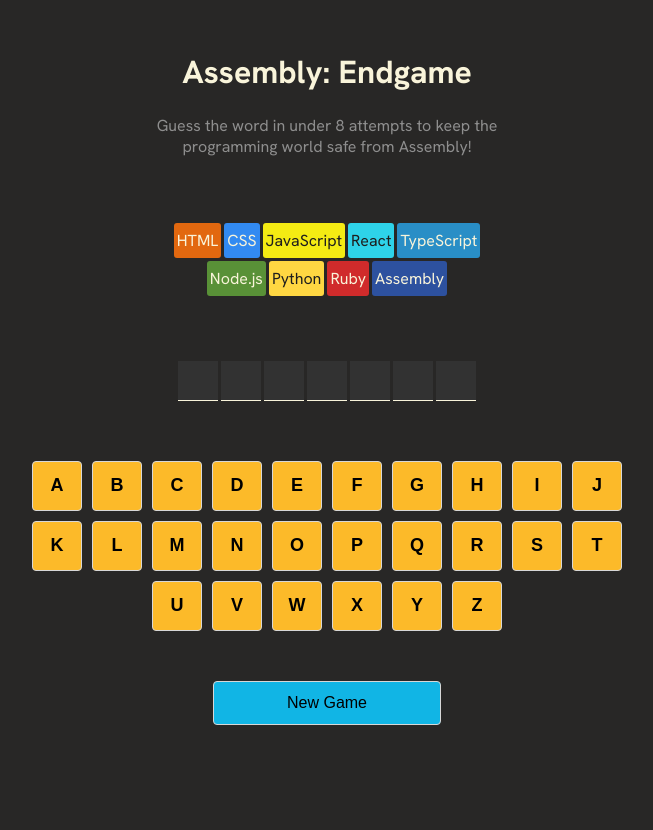
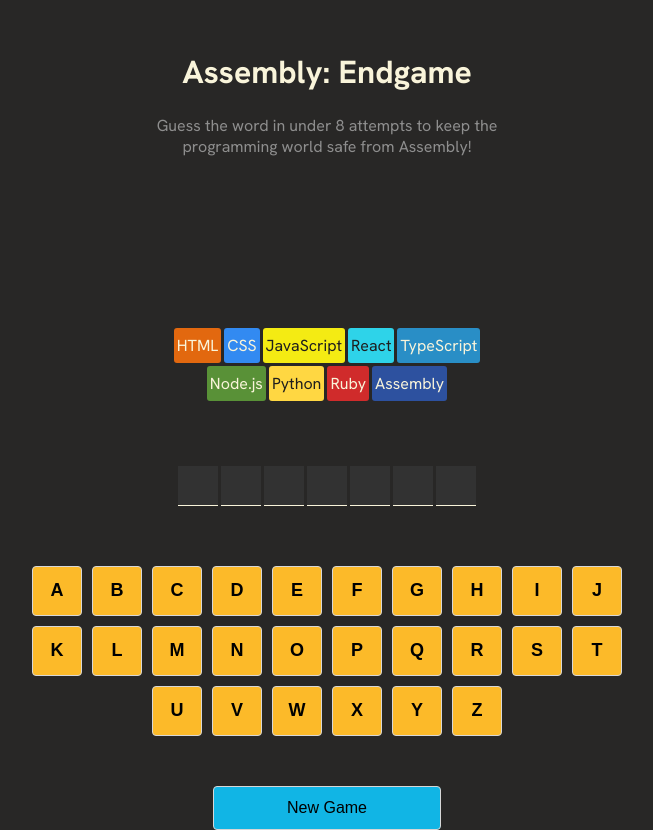
Before and after one commit to gurvirc/hangman-assembly-endgame, a React (Vite) app: page / in a window 1280 px wide. Shown: the whole page, without its empty margins (313-966 px from the left). Before the commit the page ends 800 px from the top, so only its background shows below. Built offline with nearby package versions, Linux system fonts and the light colour scheme.

Commit message:
Display a message each time a language is taken out (eg. Farewell HTML..)

```diff
--- a/src/App.jsx
+++ b/src/App.jsx
@@ -61,7 +61,36 @@
 
 
 
+  function renderGameStatus(){
+    if(isGameWon){
+      return(
+        <>
+            <h2>You win!</h2>
+             <p>Well done! 🎉</p>
+        </>
 
+      )
+    }
+
+    if(isGameLost){
+      return(
+      <>
+          <h2 >Game over!</h2>
+          <p>You lose! Better start learning Assembly 😭</p>
+      </>
+      )
+    }
+    if(!isGameOver && wrongGuessCount>0)
+      return(
+        <p>
+          {getFarewellText(languages[wrongGuessCount-1].name)}
+      </p>
+      )
+      else
+        return null
+  }
+    const styles={backgroundColor:isGameLost?"#BA2A2A":"#10A95B"}
+    const styles2={backgroundColor:wrongGuessCount==0?"#282726":"#7A5EA7"}
 
 
 
@@ -75,10 +104,9 @@
         <h1>Assembly: Endgame</h1>
         <p>Guess the word in under 8 attempts to keep the programming world safe from Assembly!</p>
       </header>
-      {isGameWon && <section className="game-status">
-        <h1>You win!</h1>
-        <h2>Well done! 🎉</h2>
-      </section>}
+      <section  style={isGameOver?styles:styles2}className="game-status">
+        {renderGameStatus()}
+        </section>
       <section className="language-elements">{langaugeElements}</section>
       <section className="word-area">{wordElement}</section>
       <section className="keyboard">{keyboardElements}</section>
--- a/src/index.css
+++ b/src/index.css
@@ -55,6 +55,7 @@
 
 .game-status > h2 {
   margin: 2px;
+  font-size: small;
 }
 
 .language-elements{
```
